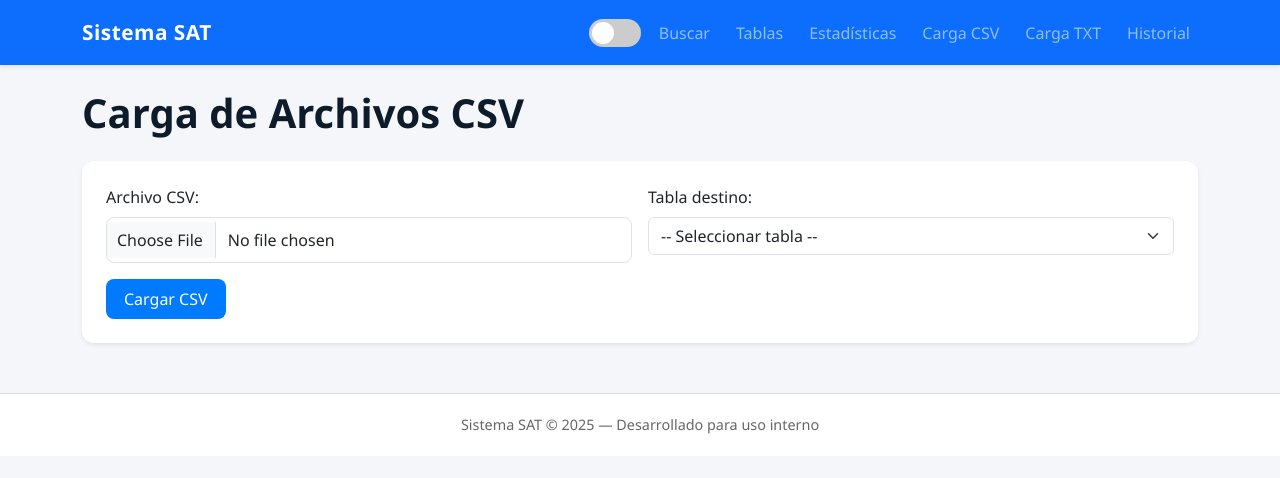
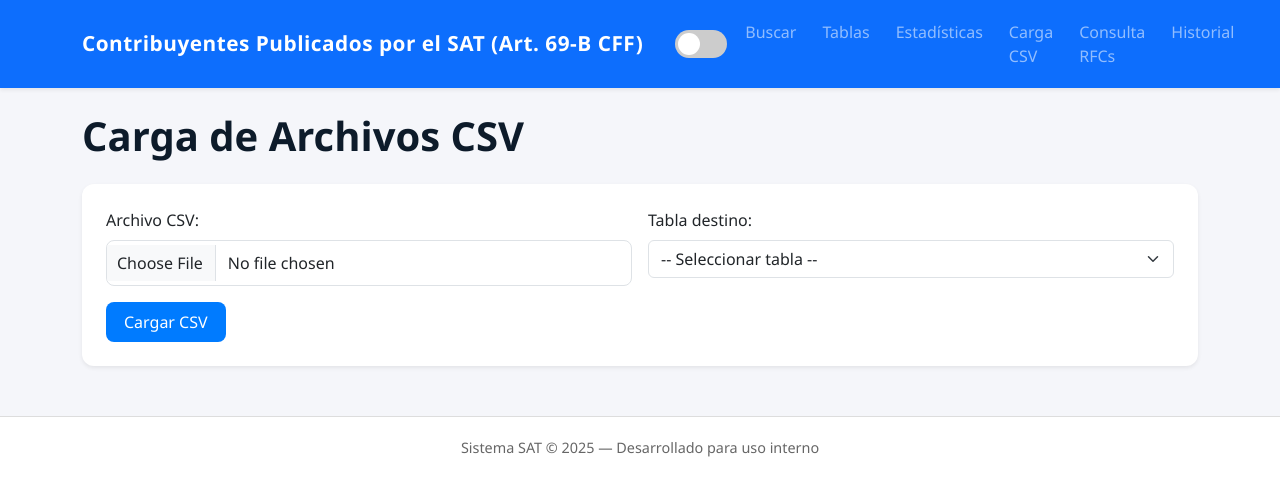
Before and after one commit to hagiordani/pandas, a Flask app: page /carga_csv in a window 1280 px wide. Shown: the top 478 px of the page. Run offline with Flask 3, Linux system fonts and the light colour scheme.

Commit message:
Update base.html

```diff
--- a/templates/base.html
+++ b/templates/base.html
@@ -21,7 +21,7 @@
 <!-- NAVBAR -->
 <nav class="navbar navbar-expand-lg navbar-dark bg-primary shadow-sm">
     <div class="container">
-        <a class="navbar-brand" href="/">Sistema SAT</a>
+        <a class="navbar-brand" href="/">Contribuyentes Publicados por el SAT (Art. 69-B CFF)</a>
 
         <button class="navbar-toggler" type="button" data-bs-toggle="collapse" data-bs-target="#navbarNav">
             <span class="navbar-toggler-icon"></span>
@@ -43,7 +43,7 @@
                 <li class="nav-item"><a class="nav-link" href="/tablas">Tablas</a></li>
                 <li class="nav-item"><a class="nav-link" href="/estadisticas">Estadísticas</a></li>
                 <li class="nav-item"><a class="nav-link" href="/carga_csv">Carga CSV</a></li>
-                <li class="nav-item"><a class="nav-link" href="/carga_masiva">Carga TXT</a></li>
+                <li class="nav-item"><a class="nav-link" href="/carga_masiva">Consulta RFCs</a></li>
                 <li class="nav-item"><a class="nav-link" href="/historial_cargas">Historial</a></li>
 
             </ul>
```
